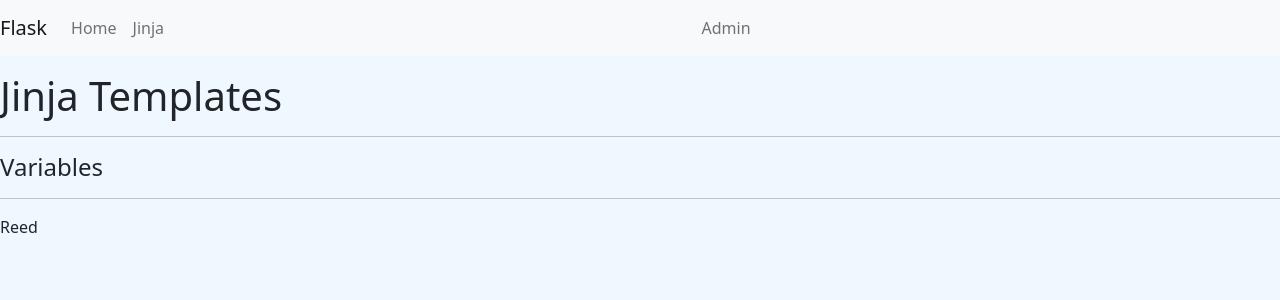
After one commit to reed-boeger/flask_tutorial, a Flask app: page /public/jinja in a window 1280 px wide. The commit adds this page. Shown: the top 300 px of the page. Run offline with Flask 2, Linux system fonts and the light colour scheme; parts of the project's set-up code (start-up, migrations or seed data) failed here and were passed over.

Commit message:
changed links to templates in views and added jinja file.

```diff
--- /dev/null
+++ b/app/app/templates/public/jinja.html
@@ -0,0 +1,23 @@
+{% extends 'public/templates/public_templates.html' %}
+
+{% block title %}Home{% endblock %}
+
+{% block main %}
+
+<div class="containter">
+    <div class="row">
+        <div class="col">
+
+            <h1> Jinja Templates</h1>
+            <hr>
+
+            <h4>Variables</h4>
+            <hr>
+            <p>{{my_name}}</p>
+
+
+        </div>
+    </div>
+</div>
+
+{% endblock %}
--- a/app/app/templates/public/templates/public_templates.html
+++ b/app/app/templates/public/templates/public_templates.html
@@ -30,7 +30,7 @@
           <a class="nav-link" href="/">Home</a>
         </li>
         <li class="nav-item">
-          <a class="nav-link" href="/public/about">About</a>
+          <a class="nav-link" href="/public/jinja">Jinja</a>
         </li>
       </ul>
     </div>
--- a/app/app/views.py
+++ b/app/app/views.py
@@ -8,6 +8,14 @@ from flask import render_template
 def index():
     return render_template('/public/index.html')
 
+@app.route("/public/jinja")
+def jinja():
+
+    my_name = "Reed"
+
+    return render_template('/public/jinja.html', my_name=my_name)
+
 @app.route("/public/about")
 def about():
-    return "<h1 style='color: red'>About!!!!</h1>"
+    return render_template('/public/about.html')
+    # return "<h1 style='color: red'>About!!!!</h1>"
```
Also changed, not shown: app/app/templates/public/about.html (added, +15 -0 lines).
